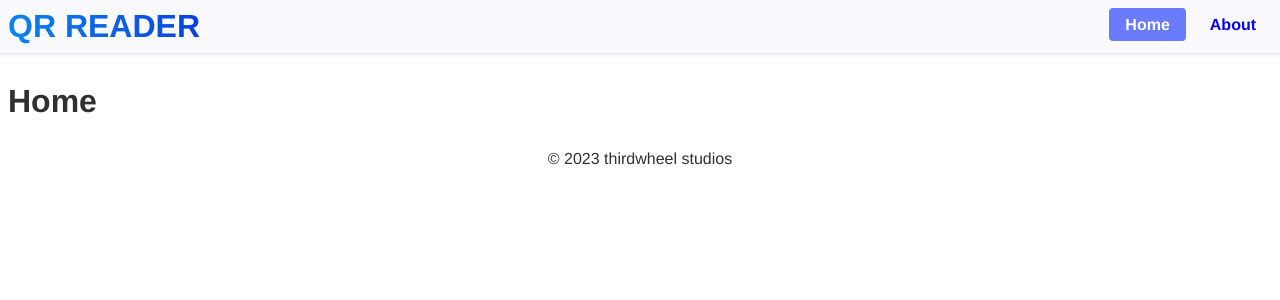
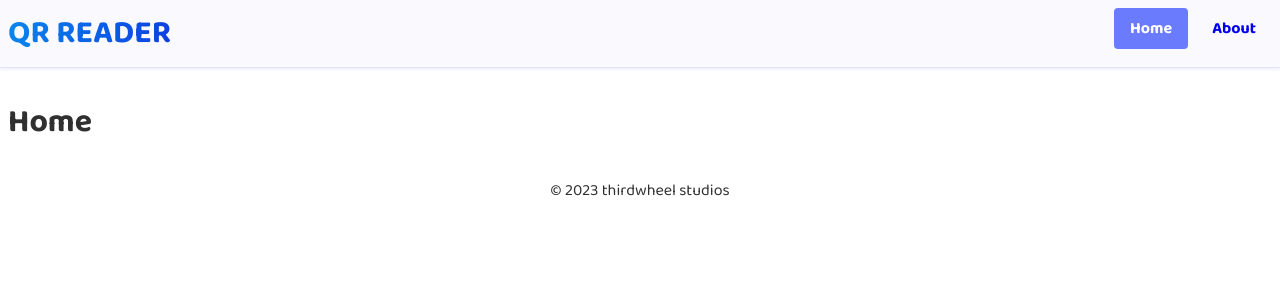
Before and after one commit to thirdwheelstudios/qr-reader, a Vue app: page / in a window 1280 px wide. Shown: the top 300 px of the page. Built offline with nearby package versions, Linux system fonts and the light colour scheme.

Commit message:
Added new font

```diff
--- a/index.html
+++ b/index.html
@@ -4,6 +4,12 @@
     <meta charset="UTF-8" />
     <link rel="icon" href="/favicon.ico" />
     <meta name="viewport" content="width=device-width, initial-scale=1.0" />
+    <link rel="preconnect" href="https://fonts.googleapis.com" />
+    <link rel="preconnect" href="https://fonts.gstatic.com" crossorigin />
+    <link
+      href="https://fonts.googleapis.com/css2?family=Baloo+2:wght@400;700&display=swap"
+      rel="stylesheet"
+    />
     <title>QR Reader</title>
   </head>
   <body>
--- a/src/App.vue
+++ b/src/App.vue
@@ -13,7 +13,7 @@
 
 <style lang="scss">
 #app {
-  font-family: Avenir, Helvetica, Arial, sans-serif;
+  font-family: 'Baloo 2', cursive;
   -webkit-font-smoothing: antialiased;
   -moz-osx-font-smoothing: grayscale;
   color: #303030;
```
